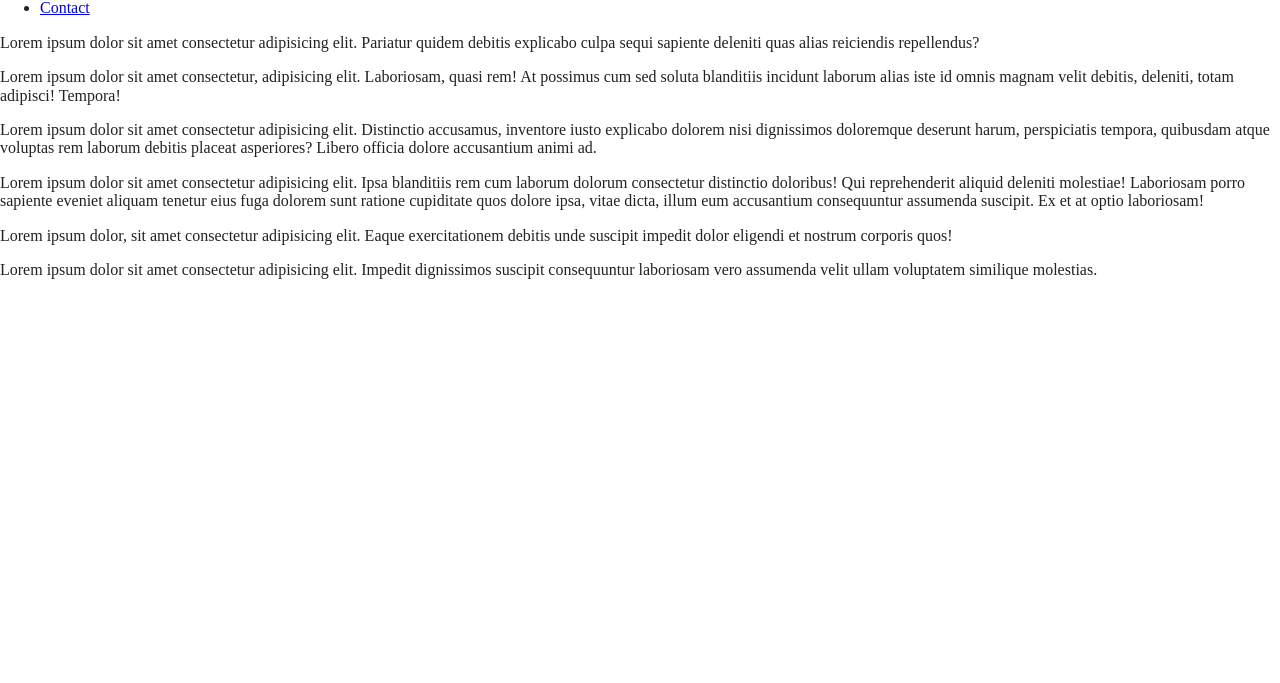
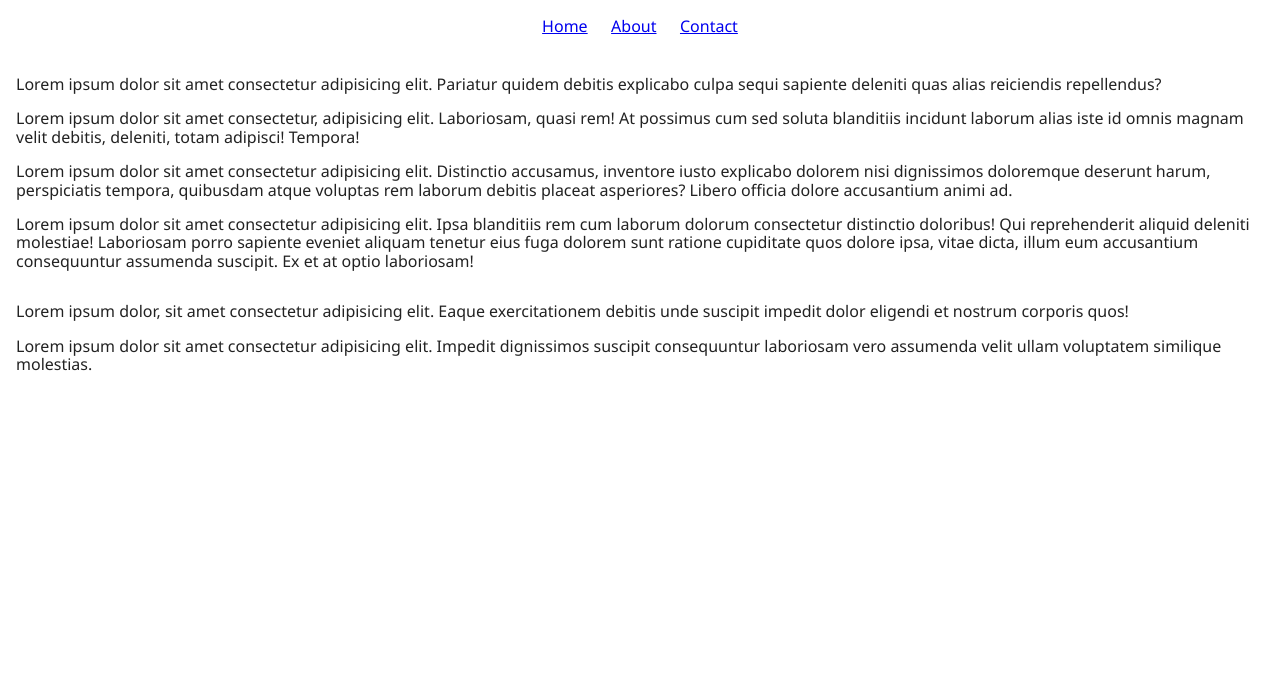
Before and after one commit to chrisArmo/basic-website, a website built with Parcel: page index.html in a window 1280 px wide. Shown: the part 117-800 px from the top of the page. Built offline with nearby package versions, Linux system fonts and the light colour scheme.

Commit message:
Add main styles

```diff
--- a/css/main.css
+++ b/css/main.css
@@ -260,3 +260,24 @@ textarea {
     page-break-after: avoid;
   }
 }
+/* Author Styles */
+body {
+  font-family: 'Segoe UI', Tahoma, Geneva, Verdana, sans-serif;
+}
+nav ul {
+  display: flex;
+  flex-flow: row wrap;
+  justify-content: space-around;
+  padding-left: 0;
+}
+nav ul li {
+  display: inline-block;
+  margin: 0.5rem;
+}
+.container {
+  align-items: center;
+  display: flex;
+  flex-flow: column nowrap;
+  margin: 30px auto;
+  padding: 1rem;
+}
```
